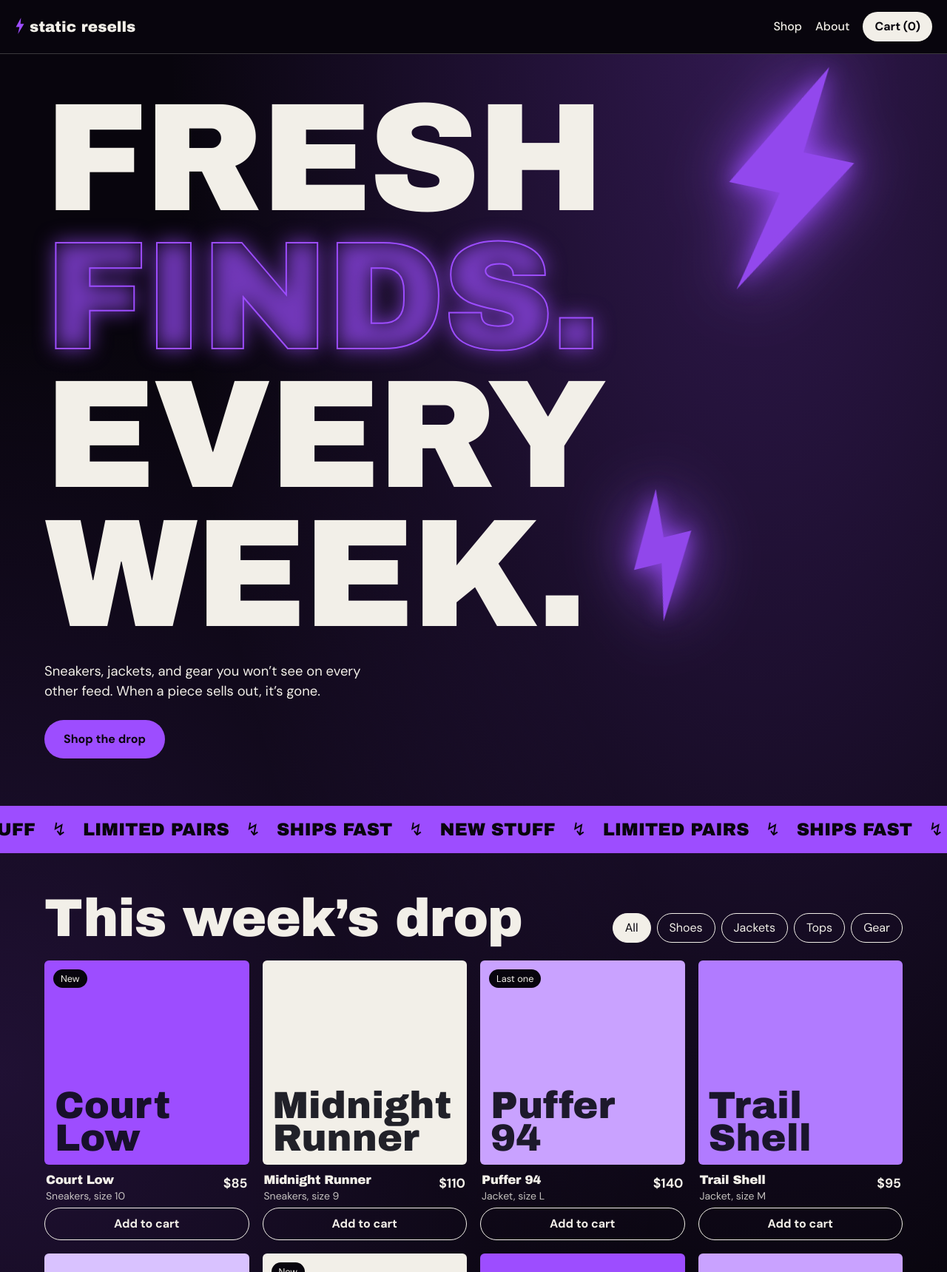
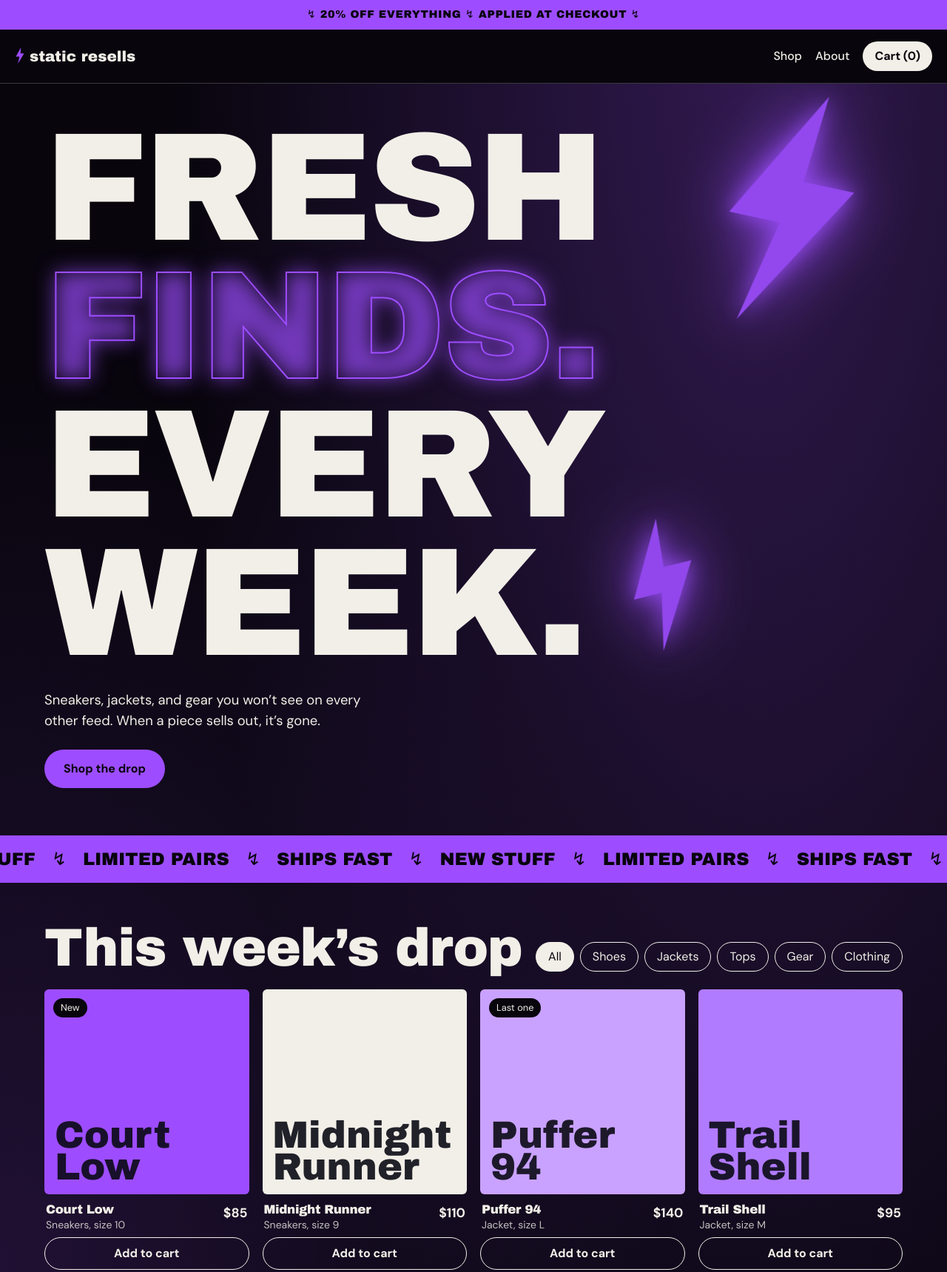
Before and after one commit to CamdenIG/Static-resells, a plain HTML site: page index.html in a window 1280 px wide. Shown: the top 1719 px of the page at 74% size. Drawn offline with Linux system fonts and the light colour scheme.

Commit message:
Add files via upload

```diff
--- a/index.html
+++ b/index.html
@@ -15,6 +15,7 @@ h1,h2,h3,.disp{font-family:'Archivo Black','Arial Black',sans-serif;font-weight:
 a{color:inherit}
 button{font:inherit;cursor:pointer}
 :focus-visible{outline:3px solid var(--hot);outline-offset:3px}
+.promo{background:var(--hot);color:var(--ink);text-align:center;font-family:'Archivo Black',sans-serif;font-size:.9rem;letter-spacing:.04em;padding:9px 12px}
 header{display:flex;justify-content:space-between;align-items:center;padding:16px 20px;position:sticky;top:env(safe-area-inset-top,0px);z-index:5;background:var(--bg);border-bottom:1px solid var(--line)}
 .logo{font-family:'Archivo Black',sans-serif;font-size:1.25rem;text-decoration:none}
 nav{display:flex;gap:18px;align-items:center}
@@ -74,6 +75,7 @@ footer input{padding:12px 16px;border-radius:99px;border:0;min-width:0;font:inhe
 </style>
 </head>
 <body>
+<div class="promo">↯ 20% OFF EVERYTHING ↯ APPLIED AT CHECKOUT ↯</div>
 <header>
   <a class="logo" href="#top"><svg viewBox="0 0 100 160" width="14" height="22" aria-hidden="true" style="vertical-align:-3px;margin-right:6px"><polygon points="60,0 10,90 45,90 30,160 90,60 55,60" fill="#9d4dff"/></svg>static resells</a>
   <nav><a href="#shop">Shop</a><a href="#about">About</a><button class="cartbtn" id="open" aria-label="Open cart">Cart (<span id="count">0</span>)</button></nav>
@@ -116,7 +118,7 @@ footer input{padding:12px 16px;border-radius:99px;border:0;min-width:0;font:inhe
   <button class="close" id="close" aria-label="Close cart">×</button>
   <h2>Your cart</h2>
   <div class="items" id="items"></div>
-  <div class="total"><span>Total</span><span id="total">$0</span></div>
+  <div class="total"><span>Total (20% off)</span><span id="total">$0</span></div>
   <button class="cta" id="checkout">Checkout</button>
 </aside>
 
@@ -129,7 +131,11 @@ const products=[
  {n:'Box Hoodie',d:'Hoodie, size XL',p:60,c:'Tops',bg:'#d9c2ff'},
  {n:'Vintage Tee',d:'Tee, size M',p:35,c:'Tops',bg:'#f2efe8',t:'New'},
  {n:'Sling Bag',d:'Bag, one size',p:45,c:'Gear',bg:'#9d4dff'},
- {n:'Dad Cap',d:'Cap, adjustable',p:25,c:'Gear',bg:'#c9a2ff'}
+ {n:'Dad Cap',d:'Cap, adjustable',p:25,c:'Gear',bg:'#c9a2ff'},
+ {n:'Cargo Pants',d:'Pants, size 32',p:55,c:'Clothing',bg:'#9d4dff',t:'New'},
+ {n:'Track Shorts',d:'Shorts, size M',p:30,c:'Clothing',bg:'#d9c2ff'},
+ {n:'Zip Fleece',d:'Fleece, size L',p:70,c:'Clothing',bg:'#b17bff'},
+ {n:'Crew Socks',d:'3-pack, one size',p:15,c:'Clothing',bg:'#f2efe8'}
 ];
 const cats=['All',...new Set(products.map(x=>x.c))];
 let cart=[],cur='All';
@@ -145,7 +151,7 @@ function drawGrid(){
 function drawCart(){
  $('count').textContent=cart.length;
  $('items').innerHTML=cart.length?cart.map((x,k)=>`<div class="row"><div>${x.n}<br><small>${x.d}</small></div><div>$${x.p}<br><button data-k="${k}">Remove</button></div></div>`).join(''):'<p class="empty">Your cart is empty. Grab something from the drop.</p>';
- $('total').textContent='$'+cart.reduce((a,x)=>a+x.p,0);
+ $('total').textContent='$'+(cart.reduce((a,x)=>a+x.p,0)*0.8).toFixed(2).replace('.00','');
 }
 $('filters').onclick=e=>{const c=e.target.dataset.c;if(c){cur=c;drawFilters();drawGrid()}};
 $('grid').onclick=e=>{const i=e.target.dataset.i;if(i!==undefined){cart.push(products[i]);drawCart();e.target.textContent='Added';setTimeout(()=>e.target.textContent='Add to cart',900)}};
```
